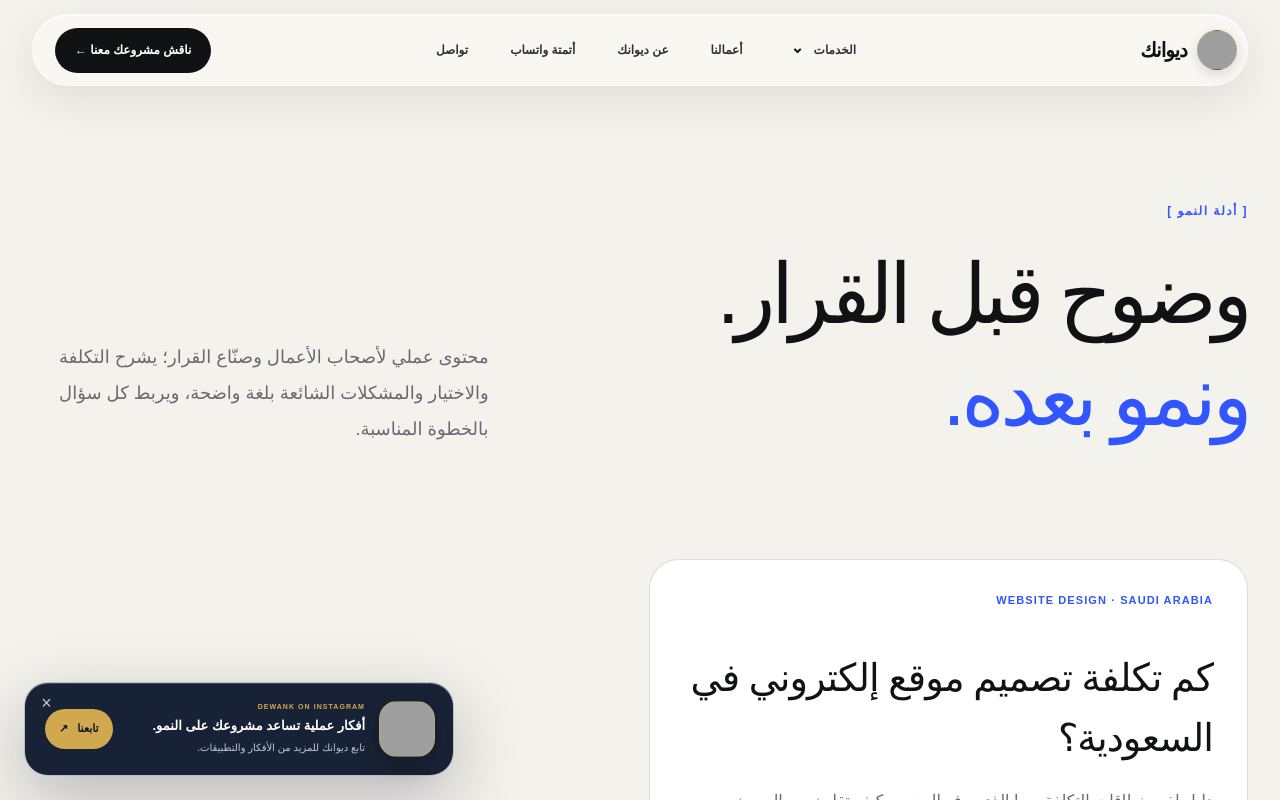
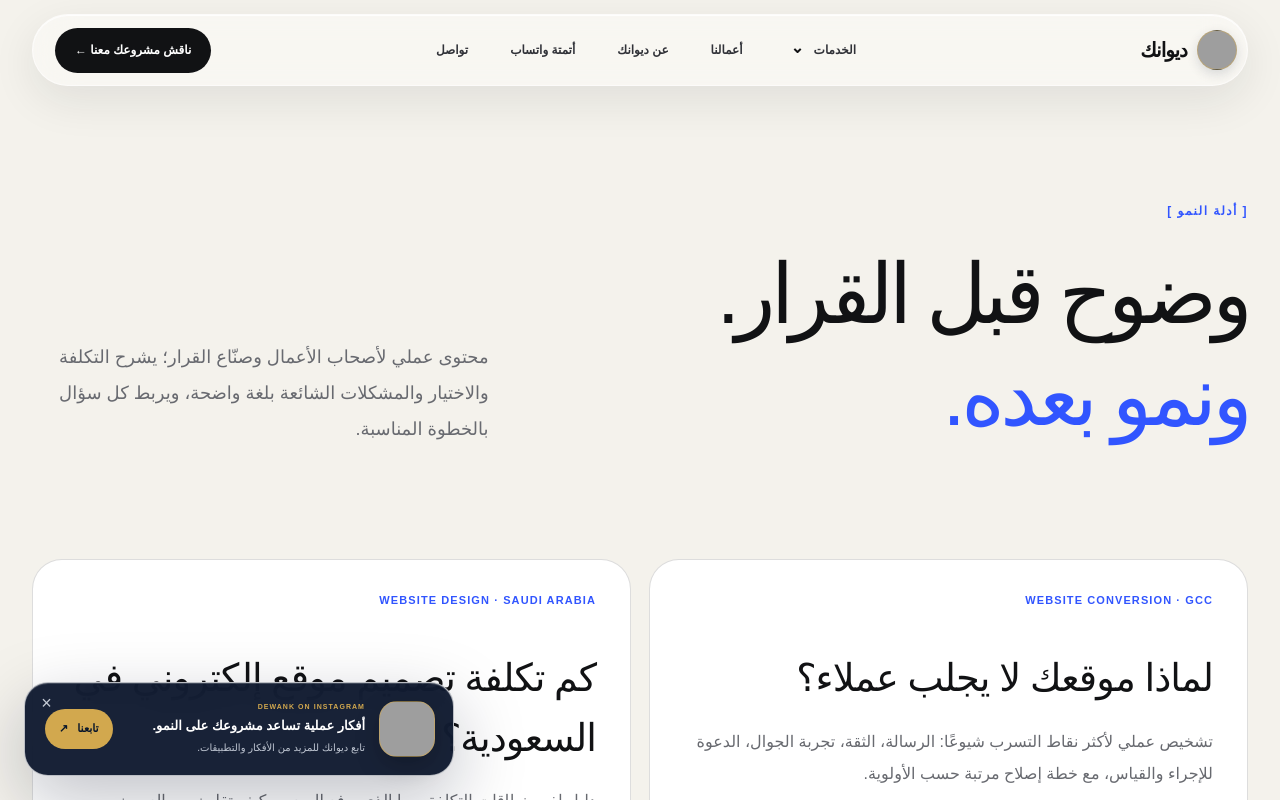
Before and after one commit to mohammedrashad2011-ui/Dewank-2026-website, a Next.js app: page /guides in a window 1280 px wide. Shown: the top 800 px of the page. Built offline with nearby package versions, Linux system fonts and the light colour scheme; grey boxes are pictures that could not be loaded; a web font is replaced by a local one.

Commit message:
Add second guide to Growth Guides hub

```diff
--- a/app/guides/page.tsx
+++ b/app/guides/page.tsx
@@ -12,6 +12,12 @@ export const metadata: Metadata = createMetadata({
 });
 
 const guides = [
+  {
+    category: "WEBSITE CONVERSION · GCC",
+    title: "لماذا موقعك لا يجلب عملاء؟",
+    description: "تشخيص عملي لأكثر نقاط التسرب شيوعًا: الرسالة، الثقة، تجربة الجوال، الدعوة للإجراء والقياس، مع خطة إصلاح مرتبة حسب الأولوية.",
+    href: "/guides/why-website-does-not-generate-leads",
+  },
   {
     category: "WEBSITE DESIGN · SAUDI ARABIA",
     title: "كم تكلفة تصميم موقع إلكتروني في السعودية؟",
```
